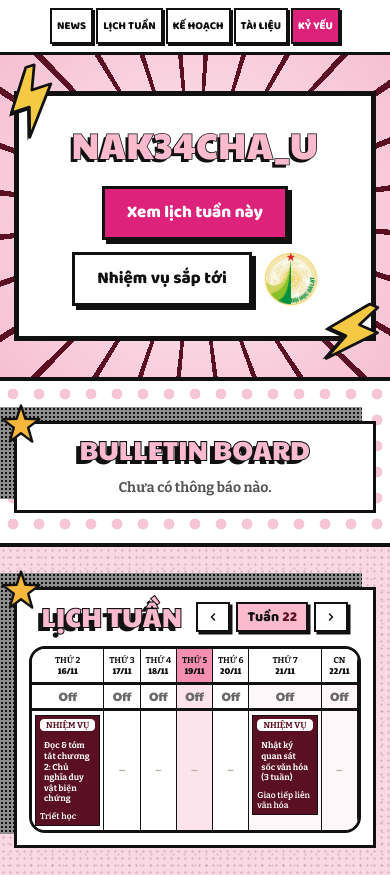
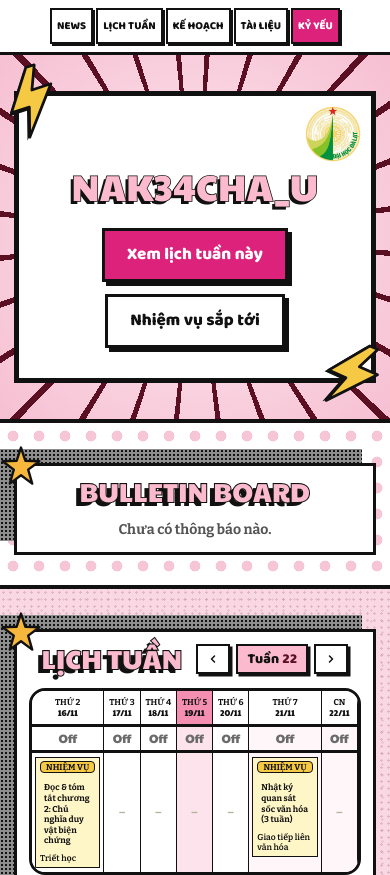
Before and after one commit to PhamTienLuyen/k34-site, a website: page index.html in a window 390 px wide. Shown: the top 875 px of the page. Drawn offline with nearby package versions, Linux system fonts and the light colour scheme; no server answers.

Commit message:
Logo góc phải banner, ô nhiệm vụ nền vàng nhạt
Co-Authored-By: Claude Opus 5.5 <noreply@anthropic.com>
Claude-Session: https://claude.ai/code/session_01FkXLcmQzv4qxKzpAV8GSya

```diff
--- a/index.html
+++ b/index.html
@@ -123,12 +123,13 @@ button:disabled{cursor:default}
 .hero-btn{min-height:48px;display:flex;align-items:center;padding:0 22px;border:3px solid #111111;box-shadow:4px 4px 0 #111111;text-decoration:none;font-family:'Baloo 2',sans-serif;font-weight:800;font-size:17px}
 .hero-btn:hover{transform:translate(-1px,-1px);box-shadow:5px 5px 0 #111111}
 .bolt{position:absolute;z-index:2;pointer-events:none}
-.hero-box > div{align-items:center}
+.hero-logo{position:absolute;top:14px;right:14px;width:108px;height:108px;object-fit:contain}
 .bolt-l{top:-46px;left:-40px;transform:rotate(-18deg)}
 .bolt-r{bottom:-50px;right:-34px;transform:rotate(24deg)}
 @media (max-width: 760px){
   .hero{padding:36px 14px}
-  .hero-box{padding:30px 14px !important}
+  .hero-box{padding:72px 14px 30px !important}
+  .hero-logo{top:10px;right:10px;width:56px;height:56px}
   .hero-title{font-size:36px;-webkit-text-stroke:1.5px #111111;text-shadow:-3px 3px 0 #111111}
   .bolt{width:56px;height:72px}
   .bolt-l{top:-26px;left:-10px}.bolt-r{bottom:-28px;right:-4px}
@@ -166,12 +167,12 @@ button:disabled{cursor:default}
 <div class="hero-in" style="position: relative; max-width: 980px; margin: 0 auto">
 <svg class="bolt bolt-l" width="110" height="140" viewBox="0 0 100 130" aria-hidden="true"><path d="M58 4 L8 74 L42 74 L26 126 L92 46 L56 46 L74 4 Z" fill="#111111" transform="translate(-6 5)"></path><path d="M58 4 L8 74 L42 74 L26 126 L92 46 L56 46 L74 4 Z" fill="#F6C945" stroke="#111111" stroke-width="5" stroke-linejoin="round"></path></svg>
 <svg class="bolt bolt-r" width="100" height="130" viewBox="0 0 100 130" aria-hidden="true"><path d="M58 4 L8 74 L42 74 L26 126 L92 46 L56 46 L74 4 Z" fill="#111111" transform="translate(-6 5)"></path><path d="M58 4 L8 74 L42 74 L26 126 L92 46 L56 46 L74 4 Z" fill="#F6C945" stroke="#111111" stroke-width="5" stroke-linejoin="round"></path></svg>
-<div class="hero-box" style="background: #FFFFFF; border: 5px solid #111111; padding: 56px 28px 48px; text-align: center; display: flex; flex-direction: column; align-items: center; gap: 22px">
+<div class="hero-box" style="position: relative; background: #FFFFFF; border: 5px solid #111111; padding: 56px 28px 48px; text-align: center; display: flex; flex-direction: column; align-items: center; gap: 22px">
+<img class="hero-logo" src="img/logo-dlu.png" alt="Logo Trường Đại học Đà Lạt" width="108" height="108">
 <h1 class="comic hero-title" style="margin: 0">NAK34CHA_U</h1>
 <div style="display: flex; gap: 12px; flex-wrap: wrap; justify-content: center">
 <a href="#lich-hoc" onClick="{{goLichHoc}}" class="hero-btn" style="background: #DD227C; color: #FFFFFF">Xem lịch tuần này</a>
 <a href="#deadlines" onClick="{{goTienDo}}" class="hero-btn" style="background: #FFFFFF; color: #111111">Nhiệm vụ sắp tới</a>
-<img class="hero-logo" src="img/logo-dlu.png" alt="Logo Trường Đại học Đà Lạt" width="54" height="54" style="width: 54px; height: 54px; object-fit: contain; align-self: center">
 </div>
 </div>
 </div>
@@ -1051,7 +1052,7 @@ class Component extends DCLogic {
         COURSES.forEach(function (c) {
           courseDeadlines(c, myGroups).forEach(function (t) {
             if (t.e === od) taskItems.push({ hasBuoi: false, buoi: '', buoiStyle: '', hasBadge: true, badge: L('NHIỆM VỤ', 'TASK'), time: '', title: t.title, sub: tr(c.name),
-              hasProgress: false, progress: '', hasGv: false, gv: '', hasNote: !!t.note, note: t.note || '', canNote: false, noteIcon: 'background:#FBBACE', noteClick: function (e) { if (e && e.stopPropagation) e.stopPropagation(); if (window.NAK) window.NAK.showNote(tr(t.title) + ' · ' + tr(c.fullName || c.name), t.note || ''); }, headStyle: 'margin:4px 0 0', titleStyle: '', badgeStyle: 'background:#FFFFFF;color:#5A0F23;border:1.5px solid #FFFFFF', style: 'background:#5A0F23;color:#FFFFFF' });
+              hasProgress: false, progress: '', hasGv: false, gv: '', hasNote: !!t.note, note: t.note || '', canNote: false, noteIcon: 'background:#FBBACE', noteClick: function (e) { if (e && e.stopPropagation) e.stopPropagation(); if (window.NAK) window.NAK.showNote(tr(t.title) + ' · ' + tr(c.fullName || c.name), t.note || ''); }, headStyle: 'margin:4px 0 0', titleStyle: '', badgeStyle: 'background:#F6C945;color:#111111;border:1.5px solid #111111', style: 'background:#FFF6C7;color:#111111' });
           });
         });
       }
```
